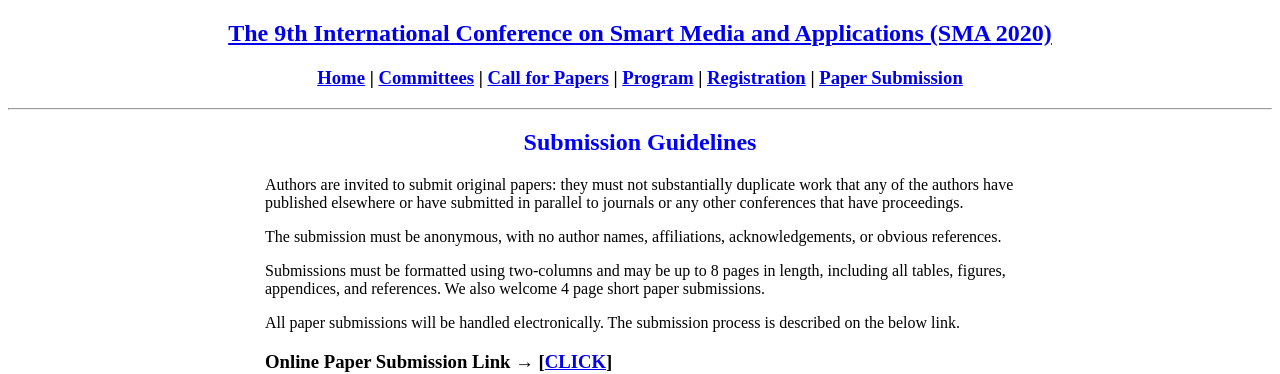
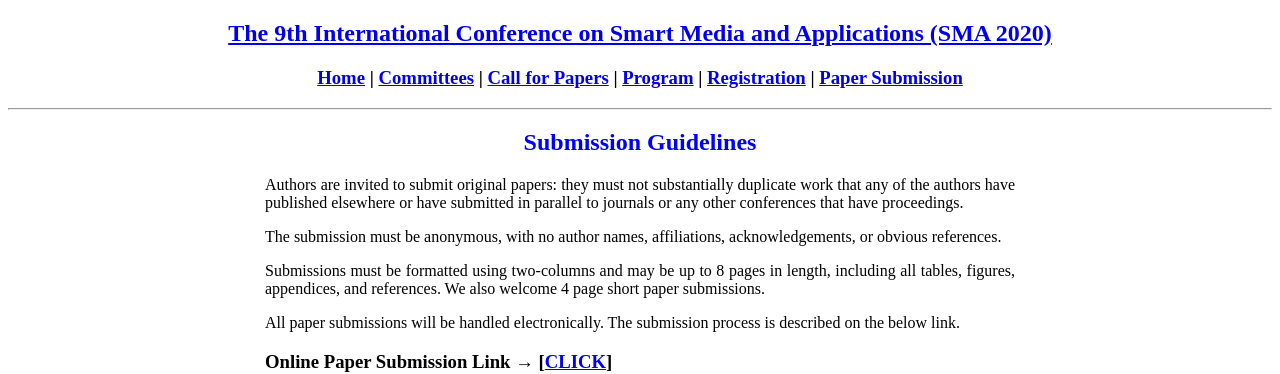
Before and after one commit to icea-conf/sma-2020.github.io, a Jekyll site: the page built from submission/index.html, in a window 1280 px wide. Shown: the top 374 px of the page. Built offline with Jekyll 4.4.1, drawn with Linux system fonts in a browser that asks for light colours.

Commit message:
Update index.html

```diff
--- a/submission/index.html
+++ b/submission/index.html
@@ -6,16 +6,16 @@ title: SMA 2020
      <div class="content">
           <div>
                <h2 style="color:#0000FF; text-align:center;">Submission Guidelines</h2>
-                    <p>Authors are invited to submit original papers: they must not substantially duplicate work that any of the authors have published elsewhere or have submitted in parallel to journals or any other conferences that have proceedings.</p>
-                    <p>The submission must be anonymous, with no author names, affiliations, acknowledgements, or obvious references.</p>
-                    <p>Submissions must be formatted using two-columns and may be up to 8 pages in length, including all tables, figures, appendices, and references. We also welcome 4 page short paper submissions.</p>
-                    <p>All paper submissions will be handled electronically. The submission process is described on the below link.</p>
+                    <p style="text-align: justify">Authors are invited to submit original papers: they must not substantially duplicate work that any of the authors have published elsewhere or have submitted in parallel to journals or any other conferences that have proceedings.</p>
+                    <p style="text-align: justify">The submission must be anonymous, with no author names, affiliations, acknowledgements, or obvious references.</p>
+                    <p style="text-align: justify">Submissions must be formatted using two-columns and may be up to 8 pages in length, including all tables, figures, appendices, and references. We also welcome 4 page short paper submissions.</p>
+                    <p style="text-align: justify">All paper submissions will be handled electronically. The submission process is described on the below link.</p>
                     <h3>Online Paper Submission Link → [<a href="https://www.easychair.org/conferences/?conf=sma20200">CLICK</a>]</h3>
           </div>
 
           <div style="padding-top: 10px">
                <h2 style="color:#0000FF; text-align:center;">Easychair Account</h2>
-                    <a>If you already have Easychair account for the last year, you should be able to use the same one. Please create new account if you do not have Easychair accout You will receive the account information by email when you fill in account create pages on Easychair webpage. You can copy & paste your title, authors's information, and abstract on Easychair webpage. The entire paper should be uploaded without author's information.</a>
+                    <a style="text-align: justify">If you already have Easychair account for the last year, you should be able to use the same one. Please create new account if you do not have Easychair accout You will receive the account information by email when you fill in account create pages on Easychair webpage. You can copy & paste your title, authors's information, and abstract on Easychair webpage. The entire paper should be uploaded without author's information.</a>
           </div>
      </div>
 </div>
```
